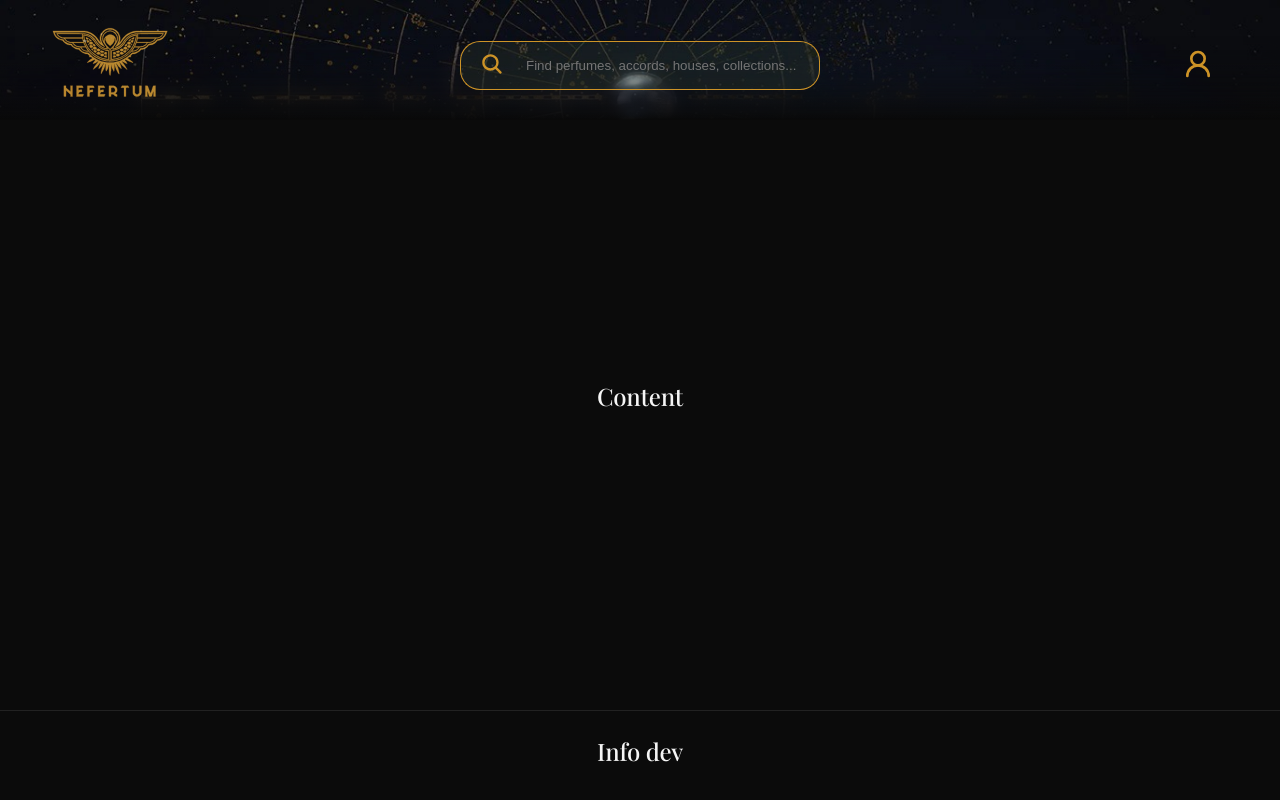
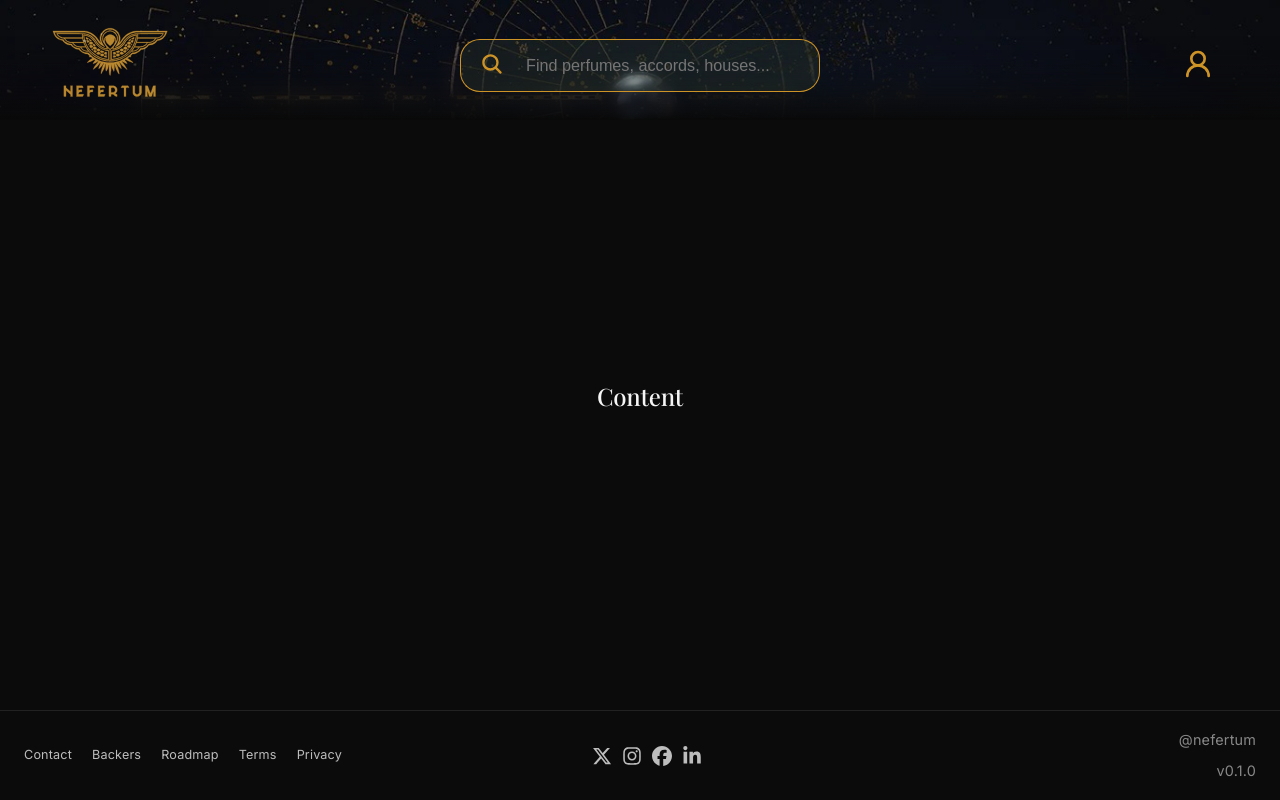
Before and after one commit to HeldyisAE/Nefertum, a React (Vite) app: page / in a window 1280 px wide. Built offline with nearby package versions, Linux system fonts and the light colour scheme.

Commit message:
Implementa el footer y corrige tamaño de letra en searchbar

```diff
--- /dev/null
+++ b/src/Components/Footer.css
@@ -0,0 +1,80 @@
+.footer {
+    width: 100%;
+    height: 100%;
+
+    display: grid;
+    grid-template-columns: 1fr 2fr 1fr;
+
+    gap: 24px;
+    padding: 0 24px;
+    overflow: hidden;
+}
+
+.left {
+    display: flex;
+    justify-content: flex-start;
+    align-items: center;
+}
+
+.footer-links {
+    display: flex;
+    align-items: center;
+    gap: 20px;
+
+    font-size: 0.7rem;
+    color: #bdbdbd;
+}
+
+.footer-links span {
+    cursor: pointer;
+    transition: 0.2s ease;
+}
+
+.footer-links span:hover {
+    color: #ffffff;
+}
+
+.center {
+    display: flex;
+    justify-content: center;
+    align-items: center;
+}
+
+.social-media {
+    display: flex;
+    margin-right: 2vh;
+    gap: 10px;
+}
+
+.social-media svg {
+    cursor: pointer;
+    transition: 0.2s ease;
+
+    color: #bdbdbd;
+}
+
+.social-media svg:hover {
+    color: #ffffff;
+
+    transform: translateY(-1.7px) scale(1.04);
+}
+
+.social-media svg:active {
+    transform: scale(0.95);
+}
+
+.right {
+    display: flex;
+    justify-content: flex-end;
+    align-items: center;
+}
+
+.footer-meta {
+    display: flex;
+    flex-direction: column;
+    align-items: flex-end;
+    gap: 4px;
+
+    font-size: 0.8rem;
+    color: #888;
+}
--- /dev/null
+++ b/src/Components/Footer.jsx
@@ -0,0 +1,42 @@
+import { FaXTwitter } from "react-icons/fa6";
+import { FaInstagram } from "react-icons/fa6";
+import { FaFacebook } from "react-icons/fa6";
+import { FaLinkedinIn } from "react-icons/fa6";
+
+import './Footer.css'
+
+function Footer() {
+
+    return (
+    <div className="footer">
+
+        <div className="left">
+            <div className="footer-links">
+            <span>Contact</span>
+            <span>Backers</span>
+            <span>Roadmap</span>
+            <span>Terms</span>
+            <span>Privacy</span>
+    </div>
+        </div>
+
+        <div className="center">
+            <div className="social-media">
+                <FaXTwitter fontSize={20}/>
+                <FaInstagram fontSize={20}/>
+                <FaFacebook fontSize={20}/>
+                <FaLinkedinIn fontSize={20}/>
+            </div>
+        </div>
+
+        <div className="right">
+            <div className="footer-meta">
+                <span>@nefertum</span>
+                <span>v0.1.0</span>
+            </div>
+        </div>
+    </div>
+  );
+}
+
+export default Footer;
--- a/src/Components/SearchBar.css
+++ b/src/Components/SearchBar.css
@@ -35,7 +35,8 @@
     width: 100%;
     padding: 0.9rem 0.5rem;
     border-radius: 0 20px 20px 0;
-    border: 1px solid #CD9327;
+    border: 0.01px solid #CD9327;
+    font-size: 0.9rem;
     border-left: none;
     background: rgba(89, 117, 84, 0.15);
     color: #f5f5f5;
--- a/src/Components/SearchBar.jsx
+++ b/src/Components/SearchBar.jsx
@@ -11,7 +11,7 @@ function SearchBar() {
 
             <input
                 type="text"
-                placeholder="Find perfumes, accords, houses, collections..."
+                placeholder="Find perfumes, accords, houses..."
                 className="searchbar"
                 aria-label="Search"
             />
--- a/src/layouts/MainLayout.jsx
+++ b/src/layouts/MainLayout.jsx
@@ -1,6 +1,7 @@
 import { Outlet } from 'react-router-dom';
 
 import Header from '../components/Header';
+import Footer from '../components/Footer';
 
 function MainLayout() {
   return (
@@ -14,7 +15,7 @@ function MainLayout() {
       </div>
 
       <div className="below">
-        <h2> Info dev </h2>
+        <Footer/>
       </div>
     </div>
   );
```
